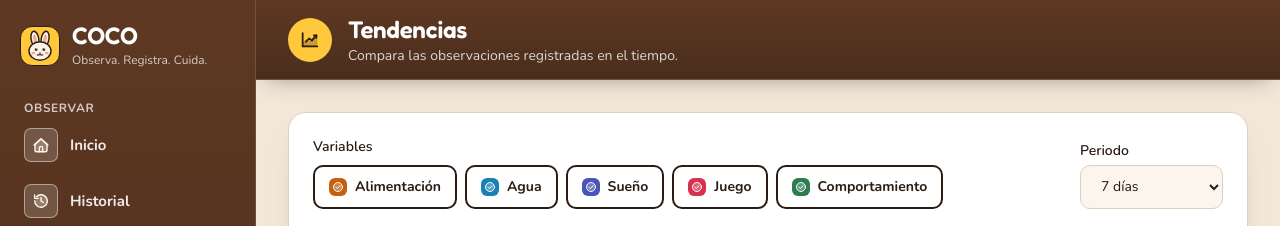
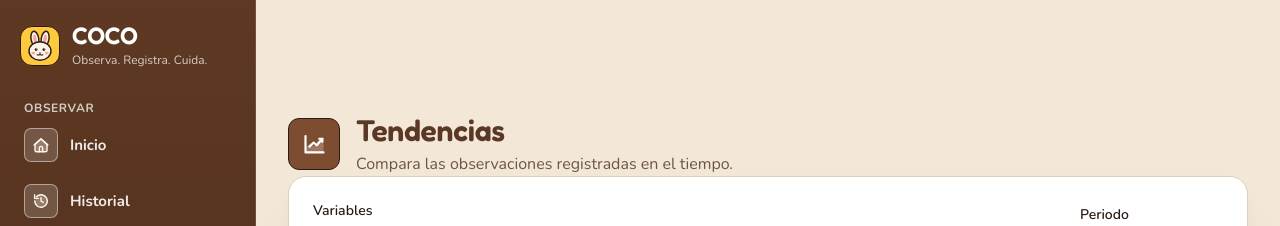
Before and after one commit to VictoriaArteaga/COCO, a Next.js app in the folder web/: page /trends in a window 1280 px wide. Shown: the top 226 px of the page. Built offline with nearby package versions, Linux system fonts and the light colour scheme; no server answers.

Commit message:
feat(web): mueve el encabezado de cada página al contenido

```diff
--- a/web/components/organisms/PageHeader.tsx
+++ b/web/components/organisms/PageHeader.tsx
@@ -1,22 +1,20 @@
-import { Icon, type IconName } from '@/components/atoms/Icon'
+import { IconTile, type IconName } from '@/components/atoms/Icon'
 
 /**
- * Barra superior fija de cada sección: nombre de la página con su icono y, a la derecha, acciones
- * (por ejemplo el selector de conejo). Se ancla al borde superior, a la derecha del menú lateral.
+ * Encabezado de cada sección, dentro del contenido: mosaico con el icono, título grande y subtítulo.
+ * A la derecha van las acciones (por ejemplo el selector de conejo); en pantallas angostas bajan a otra línea.
  */
 export function PageHeader({ title, sub, icon, children }: { title: string; sub?: React.ReactNode; icon: IconName; children?: React.ReactNode }) {
   return (
-    <header className="shell-surface fixed inset-x-0 top-[4.25rem] z-30 flex h-[4.5rem] animate-none items-center justify-between gap-3 border-b px-4 sm:px-6 md:left-[5.5rem] md:top-0 md:h-20 lg:px-8 xl:left-64">
-      <div className="flex min-w-0 items-center gap-3 lg:gap-4">
-        <div className="flex h-11 w-11 flex-shrink-0 items-center justify-center rounded-full bg-yellow text-[#2B1B12]">
-          <Icon name={icon} size={22} />
-        </div>
+    <header className="flex flex-wrap items-end justify-between gap-4">
+      <div className="flex min-w-0 items-center gap-4">
+        <IconTile name={icon} size={52} color="#7D4D31" />
         <div className="min-w-0">
-          <h1 className="truncate font-display text-xl font-semibold leading-tight text-white sm:text-2xl">{title}</h1>
-          {sub && <p className="hidden truncate text-sm text-white/80 sm:block">{sub}</p>}
+          <h1 className="font-display text-2xl font-semibold leading-tight text-green-dark sm:text-3xl">{title}</h1>
+          {sub && <p className="mt-1 text-base text-text-secondary">{sub}</p>}
         </div>
       </div>
-      {children && <div className="flex-shrink-0">{children}</div>}
+      {children && <div className="flex flex-wrap gap-3">{children}</div>}
     </header>
   )
 }
```
